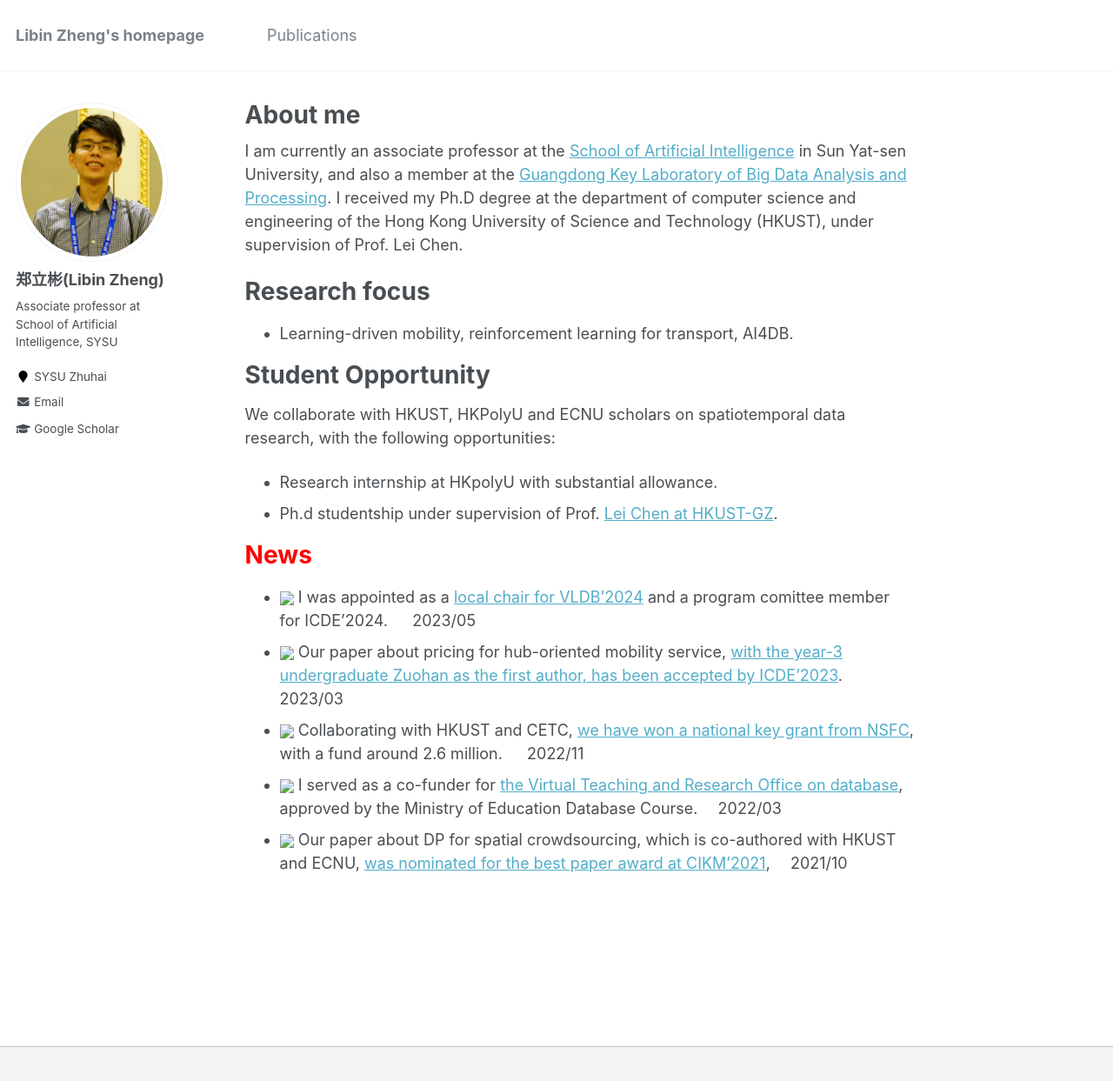
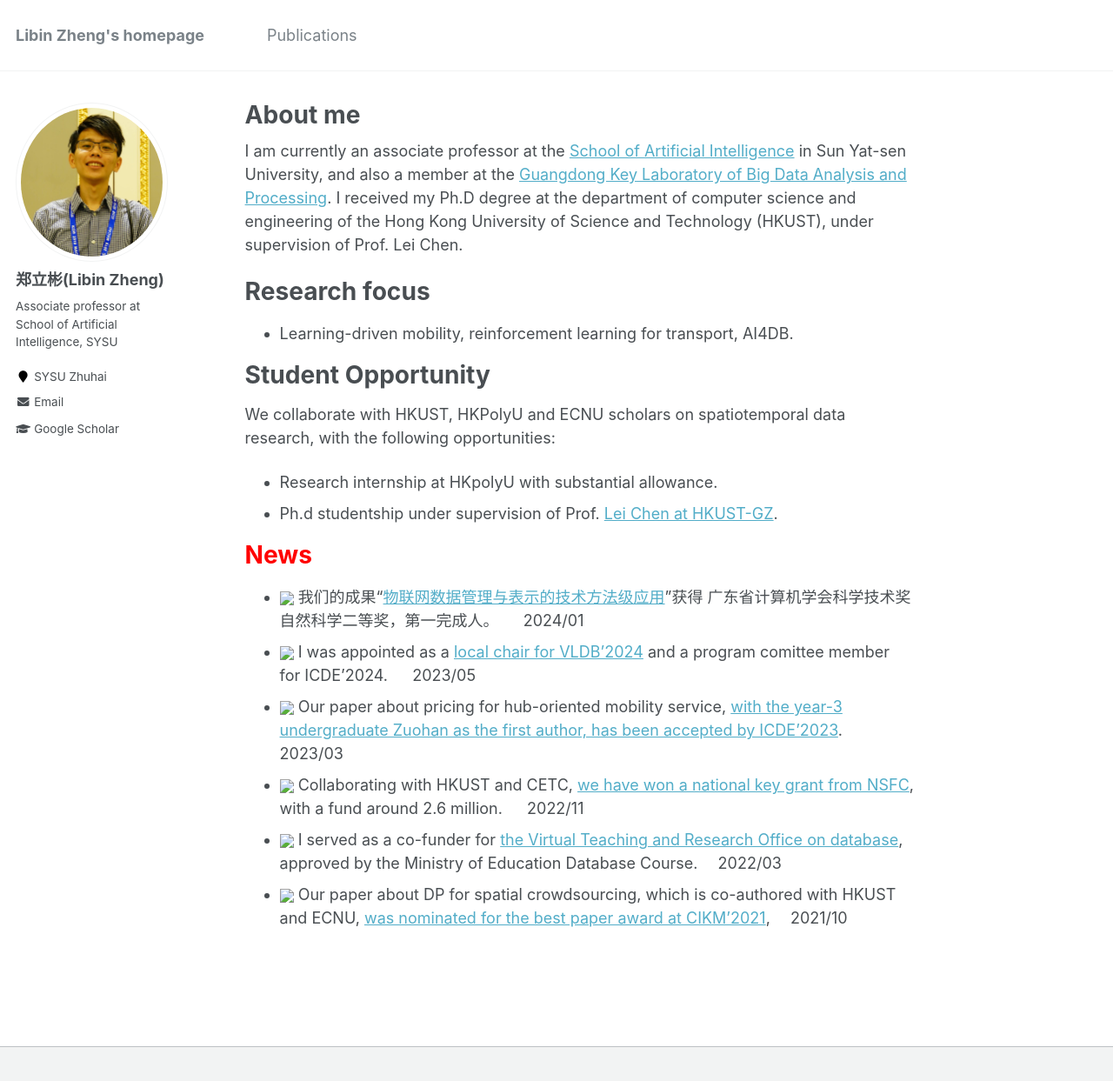
Before and after one commit to libinzheng/libinzheng.github.io, a Jekyll site: the page built from _pages/about.md, in a window 1280 px wide and 1276 px high. Shown: the top 1243 px of the window at 87% size. Built offline with Jekyll 4.4.1, drawn with Linux system fonts in a browser that asks for light colours.

Commit message:
Update about.md

```diff
--- a/_pages/about.md
+++ b/_pages/about.md
@@ -35,7 +35,7 @@ We collaborate with HKUST, HKPolyU and ECNU scholars on spatiotemporal data rese
 - Ph.d studentship under supervision of Prof. [Lei Chen at HKUST-GZ](https://www.hkust-gz.edu.cn/zh/people/%E9%99%88%E9%9B%B7/).
 
 # <red>News</red>
-
+- <img src="./keyboard.svg" height="15">  我们的成果“[物联网数据管理与表示的技术方法级应用](https://mp.weixin.qq.com/s/D68hfrtV4zYIDVwOgrClGQ)”获得 广东省计算机学会科学技术奖自然科学二等奖，第一完成人。  &emsp; 2024/01
 - <img src="./keyboard.svg" height="15">  I was appointed as a [local chair for VLDB'2024](https://vldb.org/2024/?officers) and a program comittee member for ICDE'2024.  &emsp; 2023/05
 - <img src="./newspaper.svg" height="15">  Our paper about pricing for hub-oriented mobility service, [with the year-3 undergraduate Zuohan as the first author, has been accepted by ICDE'2023](https://sai.sysu.edu.cn/news/1407649.htm).  &emsp; 2023/03
 - <img src="./keyboard.svg" height="15">  Collaborating with HKUST and CETC, [we have won a national key grant from NSFC](https://gd.chinadaily.com.cn/a/202211/14/WS63719bd8a3109bd995a4fc54.html), with a fund around 2.6 million. &emsp; 2022/11
```
